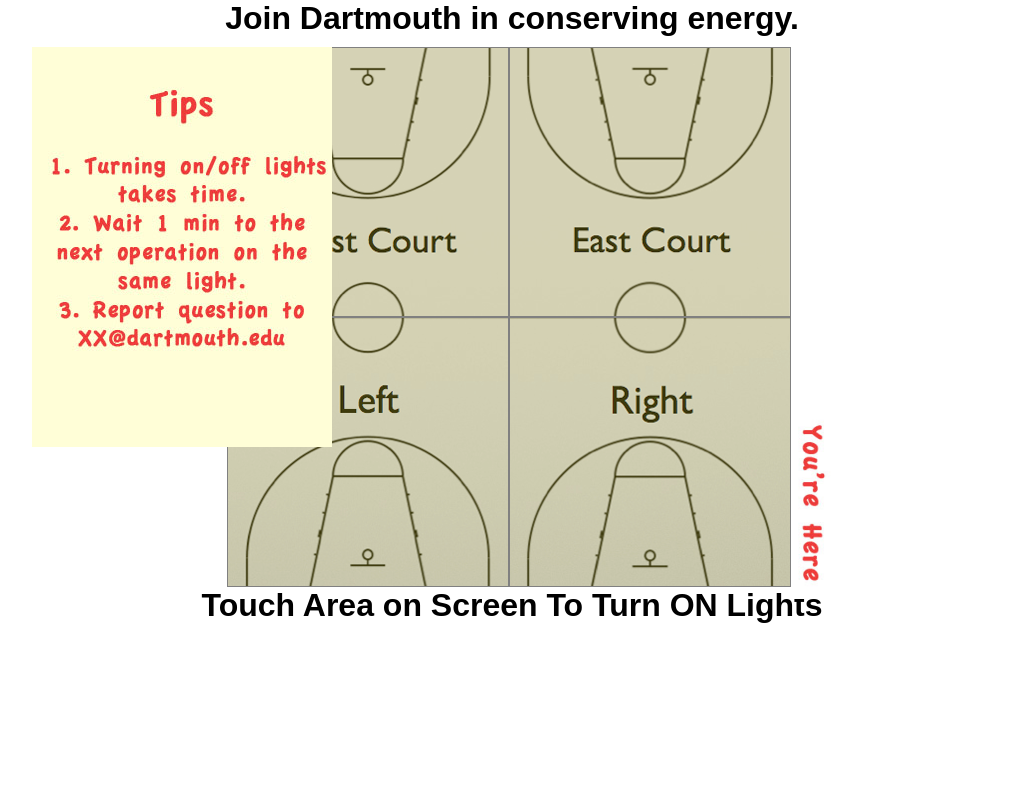
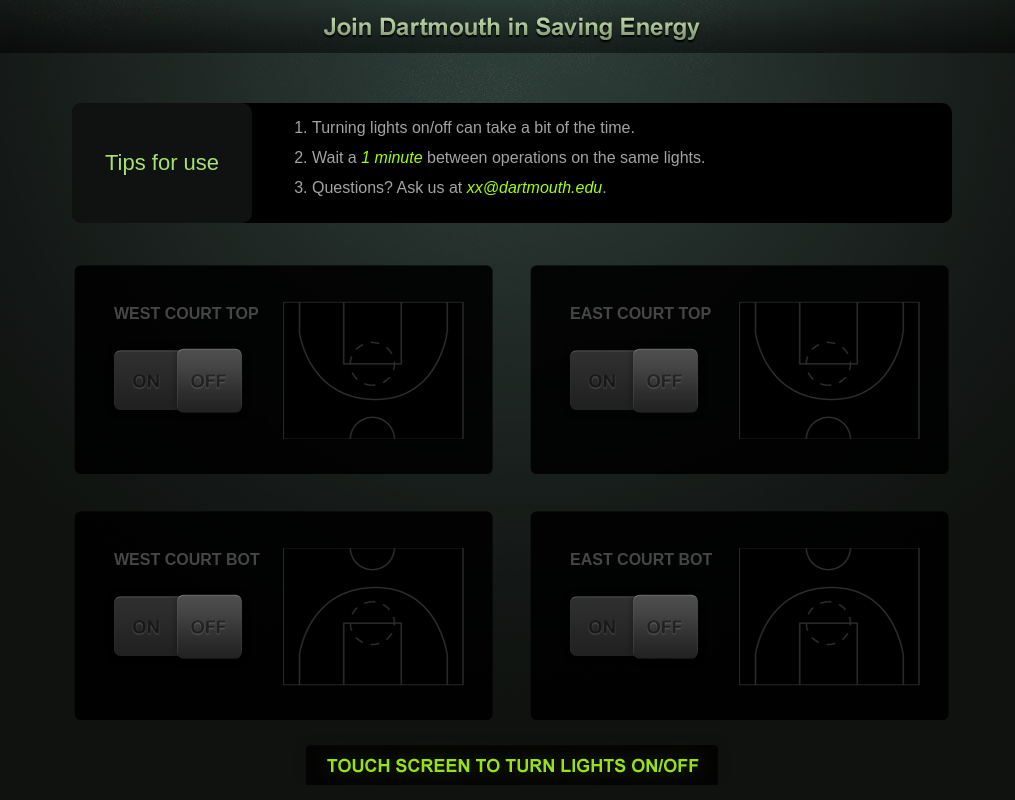
Before and after one commit to wukan/gym-lighting, a PHP site: page / in a window 1280 px wide. Shown: the whole page, without its empty margins (128-1143 px from the left). Run offline with PHP 8.4, Linux system fonts and the light colour scheme; data that the repository does not hold is empty.

Commit message:
Implement Sang's design :)

```diff
--- a/css/yuan.css
+++ b/css/yuan.css
@@ -12,82 +12,160 @@
 body {
     background:#FFF;
 }
-#container {
+.clear {
+    clear:both;
+}
+#wrapper {
     font-family:Vrinda, Arial, Helveticam, sans-serif;
-    text-align:center;
-    color:#330000;
-    width:960px;
+    width:1280px;
+    height: 800px;
     margin:0 auto;
+    background: url(../img/background.jpg) no-repeat;
 }
 #header {
-    margin-bottom:10px;
-    padding:10px inherit;
+    background: url(../img/header.png) no-repeat;
+    height: 53px;
 }
 #content {
     margin:0 auto;
+    margin-top: 50px;
     position:relative;
 }
+#tips {
+    width:880px;
+    height:120px;
+    margin:0 auto;
+    background-color:#000;
+    -webkit-border-radius:10px;
+}
+#tips-header {
+    float:left;
+    width:180px;
+    background-color:#0f1211;
+    -webkit-border-radius:10px;
+    text-align:center;
+    font-size: 22px;
+    color:#a8e071;
+    line-height:120px;
+}
+#tips-content {
+    float:left;
+    width:700px;
+    height:inherit;
+    -webkit-border-radius:10px;
+    color:#a3a3a3;
+    line-height:30px;
+}
+#tips-content ol {
+    padding-top:10px;
+    padding-left:60px;
+}
+#tips-content span {
+    color:#a2ff00;
+    font-style:italic;
+}
 #courts {
-    width:600px;
-    position:relative;
-    margin:auto;
-    padding-left:30px;
+    width:928px;
+    margin:0 auto;
+    padding-top:16px;
 }
 .court {
     float:left;
-    border:solid 1px gray;
-    width:280px;
-    height:268px;
+    width:440px;
+    height:230px;
+    margin-top:16px;
+    margin-left:16px;
+    overflow:hidden;
+    position:relative;
+}
+.court-content {
+    height:170px;
+    margin:30px;
+    position:relative;
+}
+.court-content p {
+    position:absolute;
+    left:20px;
+    top:20px;
+    font-size:16px;
+    font-weight:bold;
+}
+.switch {
+    width:149px;
+    height:85px;
+    position:absolute;
+    left:10px;
+    top:54px;
+}
+.court-img {
+    width:214px;
+    height:172px;
+    position:absolute;
+    left:172px;
 }
 .light-off {
-    background-position:0 0;
+    background-image:url(../img/inactive.png);
+    background-repeat:no-repeat;
+}
+.light-off .court-content p {
+    color:#464646;
+}
+.light-off .switch {
+    background-image:url(../img/switchoff.png);
+    background-repeat:no-repeat;
+}
+#court-northwest[class~="light-off"] .court-img,
+#court-northeast[class~="light-off"] .court-img {
+    background-image:url(../img/courtoff_top.png);
+    background-repeat:no-repeat;
+}
+#court-southwest[class~="light-off"] .court-img,
+#court-southeast[class~="light-off"] .court-img {
+    background-image:url(../img/courtoff_bot.png);
+    background-repeat:no-repeat;
 }
 .light-on {
-    background-position:-280px 0;
-}
-#court-northwest {
-    background-image:url(../img/northwest-court.png);
+    background-image:url(../img/active.png);
     background-repeat:no-repeat;
 }
-#court-southwest {
-    background-image:url(../img/southwest-court.png);
+.light-on .court-content p {
+    color:#a2ff00;
+}
+.light-on .switch {
+    background-image:url(../img/switchon.png);
     background-repeat:no-repeat;
 }
-#court-northeast {
-    background-image:url(../img/northeast-court.png);
+#court-northwest[class~="light-on"] .court-img,
+#court-northeast[class~="light-on"] .court-img {
+    background-image:url(../img/courton_top.png);
     background-repeat:no-repeat;
 }
-#court-southeast {
-    background-image:url(../img/southeast-court.png);
+#court-southwest[class~="light-on"] .court-img,
+#court-southeast[class~="light-on"] .court-img {
+    background-image:url(../img//courton_bot.png);
     background-repeat:no-repeat;
 }
 .loader {
+    width:380px;
+    height:170px;
+    margin:30px;
+    background-color:#171717;
     position:absolute;
+    left:0;
+    top:0;
     display:none;
 }
-.loader img{
-    width:160%;
+.loader p {
+    color:#858585;
+    font-weight:bold;
+    position:absolute;
+    left:140px;
+    top:36px;
 }
-#loader-northwest {
-    left:120px;
-    top:60px;
-}
-#loader-northeast {
-    left:400px;
-    top:60px;
-}
-#loader-southwest {
-    left:120px;
-    top:340px;
-}
-#loader-southeast {
-    left:400px;
-    top:340px;
-}
-#label-tip {
+.loader img {
     position:absolute;
-    margin-left:0px;
-    /*display:none;*/
+    left:127px;
+    top:74px;
 }
 #label-here {
     position:absolute;
@@ -95,7 +173,9 @@
     margin-left:760px;
 }
 #footer {
-    margin-top:10px;
-    padding:10px inherit;
     clear:both;
+    margin:0 auto;
+    background-image:url(../img/footer.png);
+    width:447px;
+    height:54px;
 }
--- a/index.php
+++ b/index.php
@@ -9,41 +9,76 @@
   </head>
 
   <body>
-    <div id="container">
-      <div id="header">
-        <h1>Join Dartmouth in conserving energy.</h1>
-      </div>
+    <div id="wrapper">
+      <div id="header"></div>
 
       <div id="content">
+        <div id="tips">
+          <div id="tips-header">Tips for use</div>
+          <div id="tips-content">
+            <ol>
+              <li>Turning lights on/off can take a bit of the time.</li>
+              <li>Wait a <span>1 minute</span> between operations on the same lights.</li>
+              <li>Questions? Ask us at <span>xx@dartmouth.edu</span>.</li>
+            </ol>
+          </div>
+          <br class="clear" />
+        </div>
+
         <div id="courts">
           <div id="court-northwest" class="court light-off">
+            <div class="court-content">
+              <p>WEST COURT TOP</p>
+              <div class="switch"></div>
+              <div class="court-img"></div>
+            </div>
+            <div id="loader-northwest" class="loader">
+              <p>WORKING......</p>
+              <img src="img/loader.gif" alt="loader" />
+            </div>
           </div>
-          <div id="loader-northwest" class="loader">
-            <img src="img/ajax-loader.gif" alt="Loading"></img>
+
+          <div id="court-northeast" class="court light-off">
+            <div class="court-content">
+              <p>EAST COURT TOP</p>
+              <div class="switch"></div>
+              <div class="court-img"></div>
+            </div>
+            <div id="loader-northeast" class="loader">
+              <p>WORKING......</p>
+              <img src="img/loader.gif" alt="loader" />
+            </div>
           </div>
-          <div id="court-northeast" class="court light-off">
+
+          <div id="court-southwest" class="court light-off">
+            <div class="court-content">
+              <p>WEST COURT BOT</p>
+              <div class="switch"></div>
+              <div class="court-img"></div>
+            </div>
+            <div id="loader-southwest" class="loader">
+              <p>WORKING......</p>
+              <img src="img/loader.gif" alt="loader" />
+            </div>
           </div>
-          <div id="loader-northeast" class="loader">
-            <img src="img/ajax-loader.gif" alt="Loading"></img>
+
+          <div id="court-southeast" class="court light-off">
+            <div class="court-content">
+              <p>EAST COURT BOT</p>
+              <div class="switch"></div>
+              <div class="court-img"></div>
+            </div>
+            <div id="loader-southeast" class="loader">
+              <p>WORKING......</p>
+              <img src="img/loader.gif" alt="loader" />
+            </div>
           </div>
-          <div id="court-southwest" class="court light-off">
-          </div>
-          <div id="loader-southwest" class="loader">
-            <img src="img/ajax-loader.gif" alt="Loading"></img>
-          </div>
-          <div id="court-southeast" class="court light-off">
-          </div>
-          <div id="loader-southeast" class="loader">
-            <img src="img/ajax-loader.gif" alt="Loading"></img>
-          </div>
+
+          <br class="clear" />
         </div>
-
-        <div id="label-tip"><img src="img/tip.jpg" alt="Tip"/></div>
-        <div id="label-here"><img src="img/here.jpg" alt="Here" width="40" height="192"/></div>
       </div>
 
       <div id="footer">
-        <h1>Touch Area on Screen To Turn ON Lights</h1>
       </div>
     </div>
   </body>
```
Also changed, not shown: img/active.png (added), img/background.jpg (added), img/courtoff_bot.png (added), img/courtoff_top.png (added), img/courton_bot.png (added), img/courton_top.png (added), img/footer.png (added), img/header.png (added), img/inactive.png (added), img/loader.gif (added), img/switchOn.png (added), img/switchoff.png (added).
